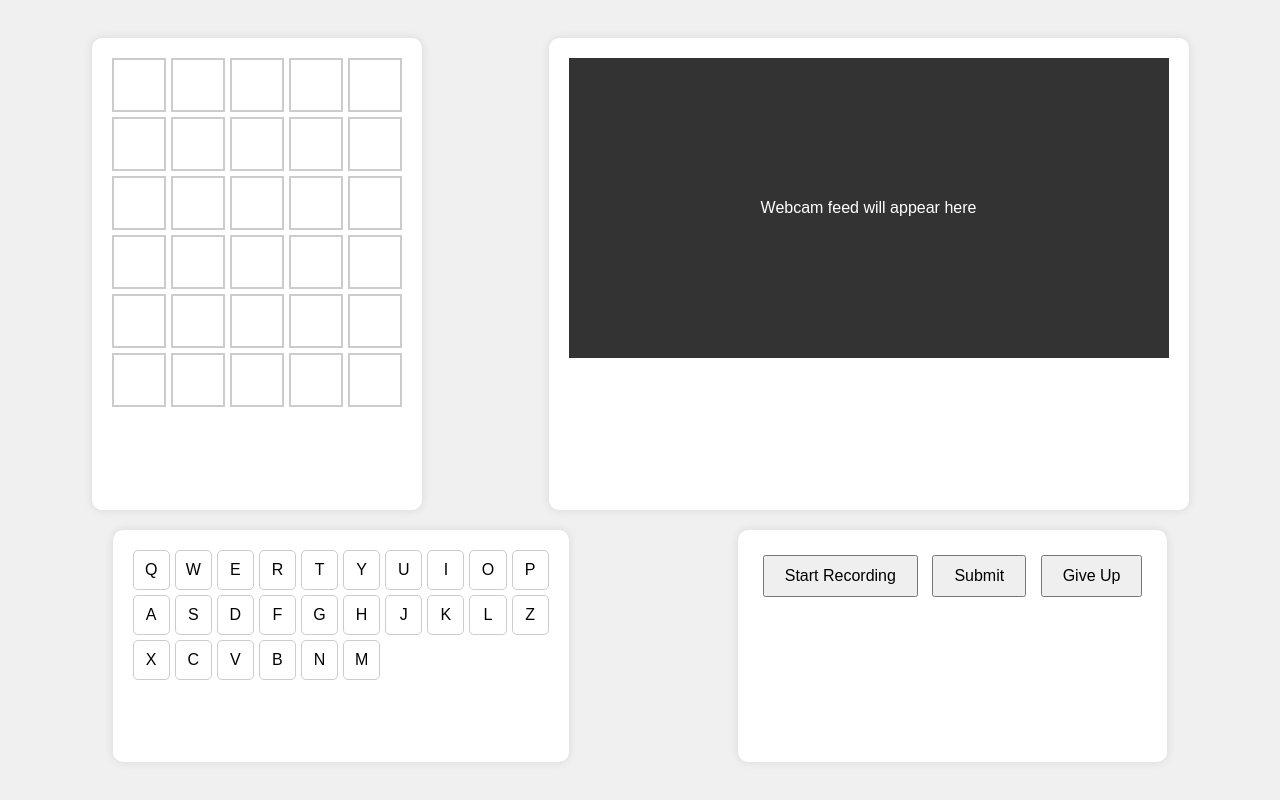
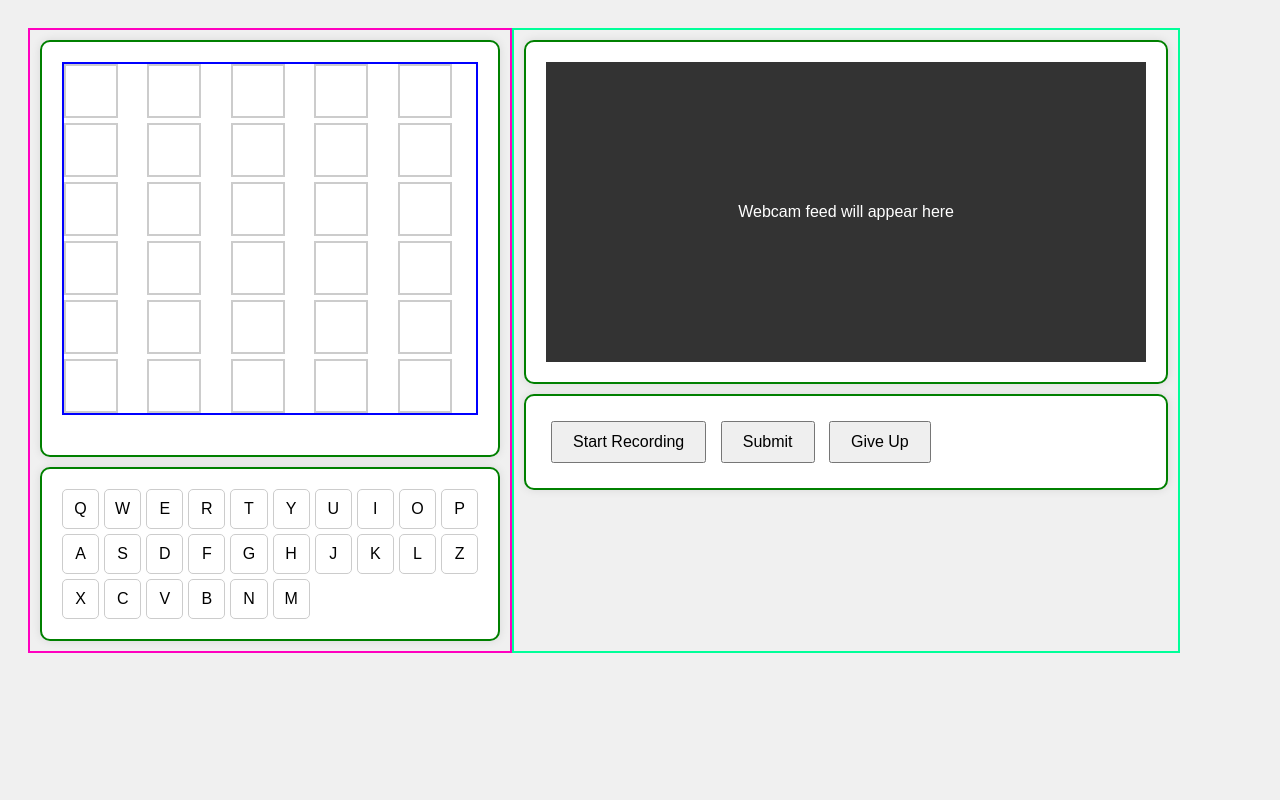
Before and after one commit to learnai2024-team3-project/slgame, a Django app: template templates/wordle2.html in a window 1280 px wide. Run offline with Django 5.2, Linux system fonts and the light colour scheme; the template is opened without the code that fills it, so the values that code supplies are empty.

Commit message:
Udate style

```diff
--- a/templates/wordle2.html
+++ b/templates/wordle2.html
@@ -3,13 +3,30 @@
 <style>
     body {
         font-family: Arial, sans-serif;
-        display: flex;
-        flex-wrap: wrap;
+        display: inline-flex;
+        /* flex-wrap: wrap; */
         justify-content: space-around;
         padding: 20px;
         background-color: #f0f0f0;
     }
+
+    .head {
+        border:2px solid red;
+        height: 50px;
+        width: 100%;
+
+    }
+
+    .gamepart{
+        border:2px solid rgb(255, 0, 191);
+    }
+
+    .detectionpart{
+        border:2px solid rgb(0, 255, 153);
+    }
+
     .container {
+        border:2px solid green;
         background-color: white;
         border-radius: 10px;
         padding: 20px;
@@ -17,6 +34,7 @@
         box-shadow: 0 0 10px rgba(0,0,0,0.1);
     }
     #word-grid {
+        border:2px solid blue;
         display: grid;
         grid-template-columns: repeat(5, 1fr);
         gap: 5px;
@@ -92,18 +110,27 @@
 </style>
 </head>
 <body>
+    <!-- <div class="head">this is head</div> -->
+
+    <div class="gamepart">
         <div class="container">
             <div id="word-grid"></div>
         </div>
+
+        <div class="container">
+            <div id="keyboard"></div>
+        </div>
+    </div>
+
+
+    <div class="detectionpart">
         <div class="container">
             <div id="webcam-container">
                 <video id="webcam-feed" autoplay playsinline></video>
                 <div id="webcam-placeholder">Webcam feed will appear here</div>
             </div>
         </div>
-    <div class="container">
-        <div id="keyboard"></div>
-    </div>
+
         <div class="container">
             <div id="controls">
                 <button id="toggle-webcam">Start Recording</button>
@@ -111,6 +138,8 @@
                 <button id="give-up">Give Up</button>
             </div>
         </div>
+    </div>
+
 
 <script>
 const wordGrid = document.getElementById('word-grid');
```
Lines whose indentation alone changed are shown as unchanged.
